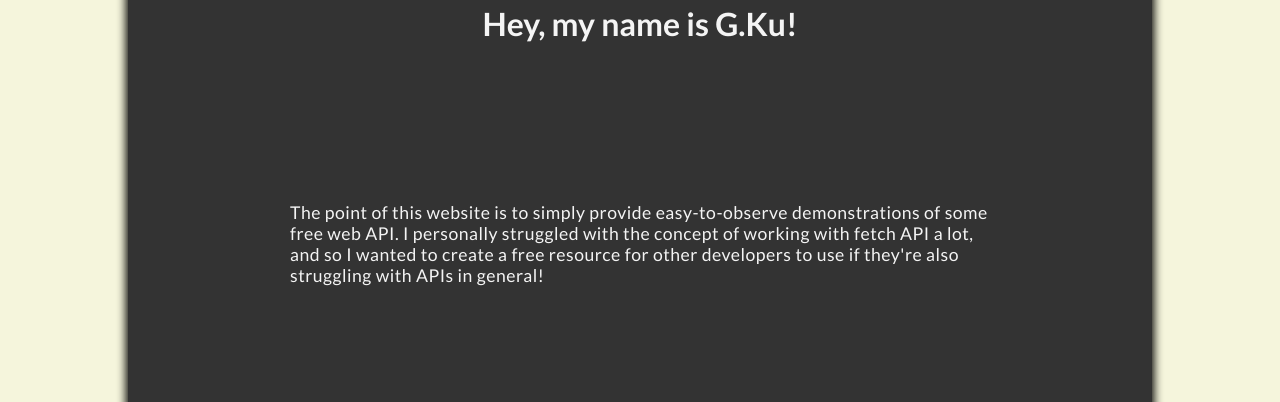
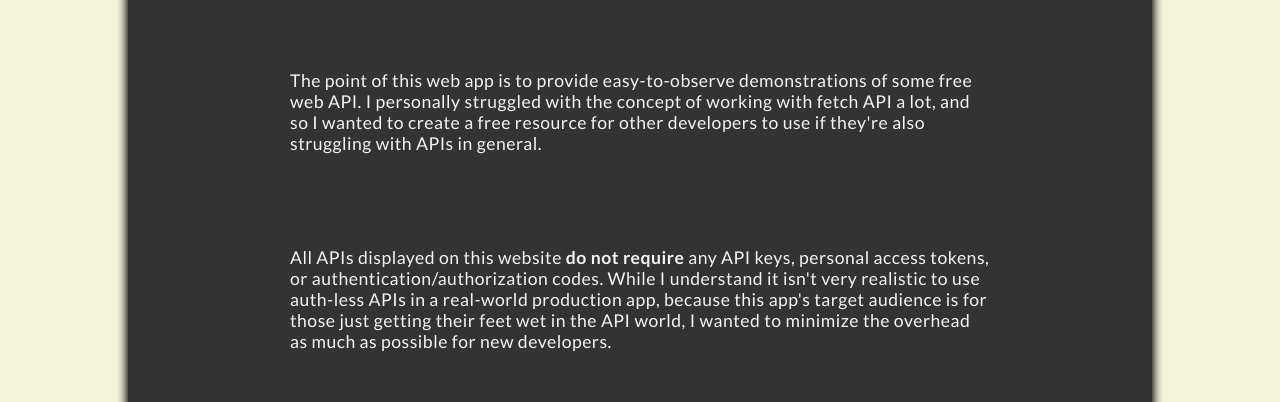
Before and after one commit to gkupdx/API-Practice, a React (Create React App) app: page /about in a window 1280 px wide. Shown: the part 530-932 px from the top of the page. Built offline with nearby package versions, Linux system fonts and the light colour scheme.

Commit message:
Update content

```diff
--- a/src/components/About/About.js
+++ b/src/components/About/About.js
@@ -6,11 +6,20 @@ const About = () => {
         <div className='about'>
             <div className='aboutMe'>
                 <h1>Hey, my name is G.Ku!</h1>
-                <p>The point of this website is to simply provide easy-to-observe
+                <p>
+                    The point of this web app is to provide easy-to-observe
                     demonstrations of some free web API. I personally struggled with
                     the concept of working with fetch API a lot, and so I wanted to
                     create a free resource for other developers to use if they're also
-                    struggling with APIs in general!
+                    struggling with APIs in general.
+                </p>
+                <p>
+                    All APIs displayed on this website <strong>do not require</strong> any
+                    API keys, personal access tokens, or authentication/authorization codes.
+                    While I understand it isn't very realistic to use auth-less APIs in a
+                    real-world production app, because this app's target audience is for those
+                    just getting their feet wet in the API world, I wanted to minimize the overhead
+                    as much as possible for new developers.
                 </p>
             </div>
         </div>
```
